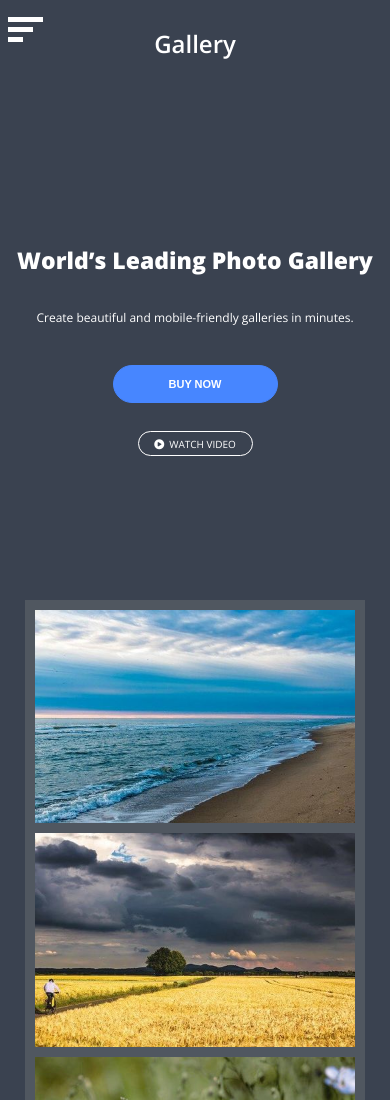
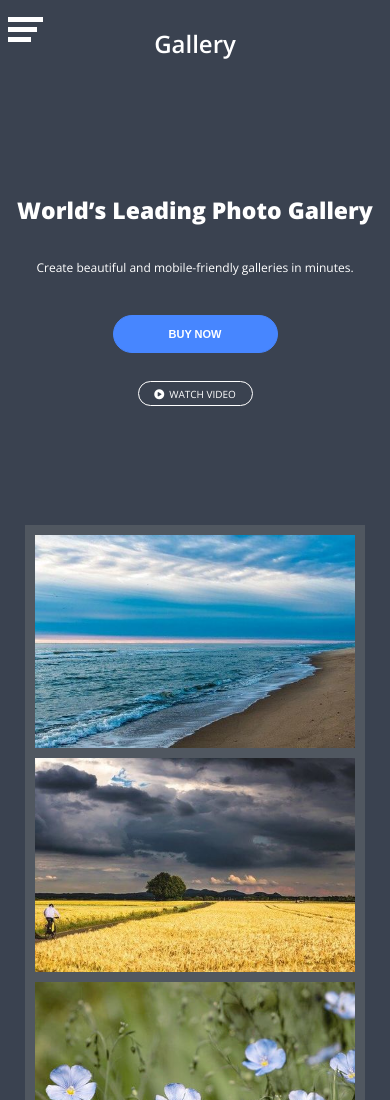
Before and after one commit to Celkowy/photo-gallery, a plain HTML site: page index.html in a window 390 px wide. Shown: the top 1100 px of the page. Drawn offline with nearby package versions, Linux system fonts and the light colour scheme.

Commit message:
mq fixes

```diff
--- a/style.css
+++ b/style.css
@@ -111,12 +111,12 @@ body.do-not-move {
 }
 
 .hamburger-span:nth-of-type(2) {
-  left: -10px;
+  left: -6px;
   top: 12px;
 }
 
 .hamburger-span:nth-of-type(3) {
-  left: -20px;
+  left: -12px;
   bottom: 0;
 }
 
@@ -547,6 +547,10 @@ footer {
 
 @media (max-width: 640px) {
 
+  .wrap-info {
+    margin-top: 175px;
+  }
+
   .wrap-info h1 {
     font-size: 32px;
   }
@@ -638,9 +642,13 @@ footer {
   }
 
   .gallery {
+    margin-top: 100px;
     width: 380px;
   }
 
+  .wrap-info {
+    margin-top: 150px;
+  }
 
   .wrap-info h1 {
     font-size: 24px;
```
